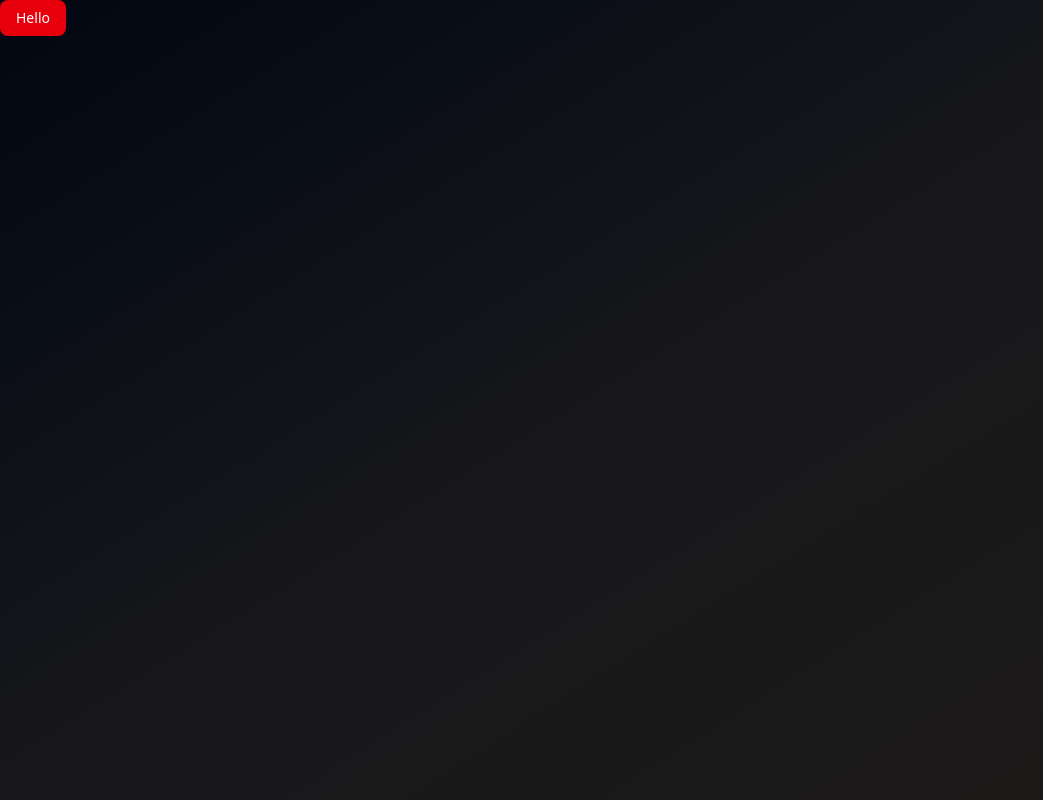
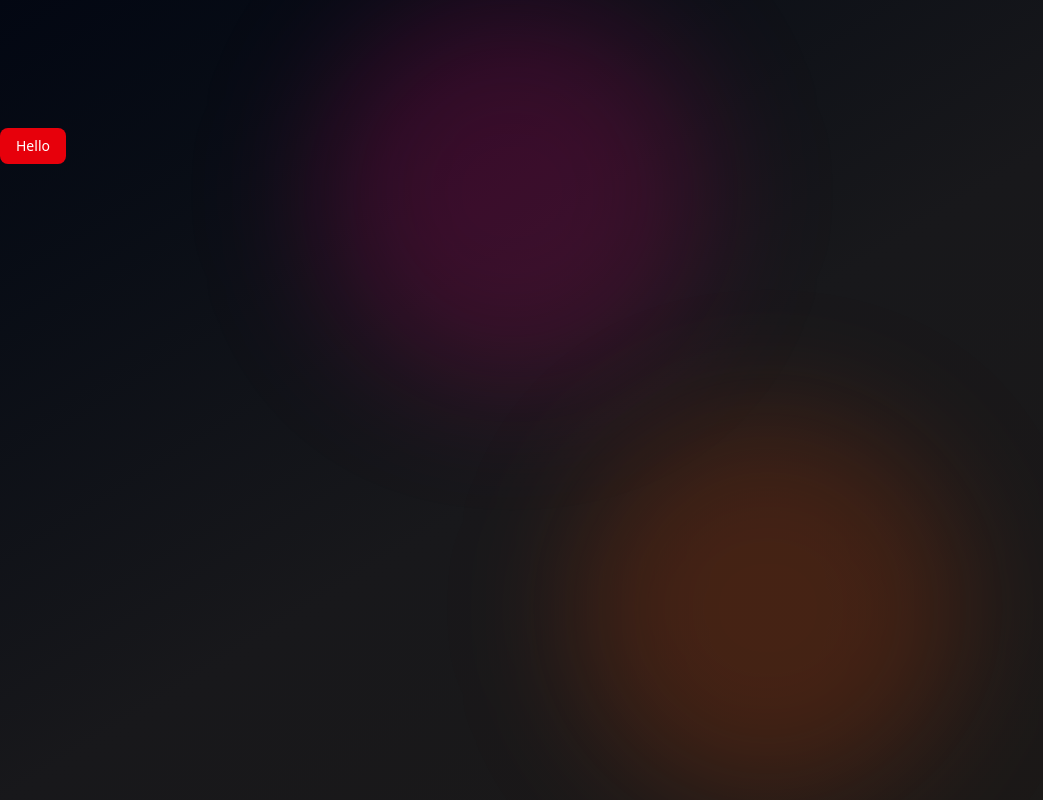
Before and after one commit to anya-builds/evonix, a Next.js app: page / in a window 1280 px wide. Shown: the whole page, without its empty margins (0-1043 px from the left). Built offline with nearby package versions, Linux system fonts and the light colour scheme.

Commit message:
AI Event Organizer

```diff
--- a/app/layout.js
+++ b/app/layout.js
@@ -1,4 +1,5 @@
 
+import { ThemeProvider } from "@/components/theme-provider";
 import "./globals.css";
 
 
@@ -9,11 +10,21 @@ export const metadata = {
 
 export default function RootLayout({ children }) {
   return (
-    <html lang="en">
+    <html lang="en" suppressHydrationWarning>
       <body
         className={`bg-linear-to-br from-gray-950 via-zinc-900 to-stone-900 text-white`}
       >
-        <main className="min-h-screen">{children}</main>
+        <ThemeProvider>
+        <main className="relative min-h-screen container mx-auto pt-40 md:pt-32">
+          {/* glow */}
+          <div className="pointer-events-none absolute inset-0 -z-10 overflow-hidden">
+                  <div className="absolute top-0 left-1/4 w-96 h-96 bg-pink-600/20 rounded-full blur-3xl" />
+                  <div className="absolute bottom-0 right-1/4 w-96 h-96 bg-orange-600/20 rounded-full blur-3xl" />
+                </div>
+          <div className="relative z-10">{children}</div>
+          {/* footer */}
+        </main>
+        </ThemeProvider>
       </body>
     </html>
   );
--- /dev/null
+++ b/components/theme-provider.jsx
@@ -0,0 +1,8 @@
+"use client";
+
+import * as React from "react";
+import { ThemeProvider as NextThemesProvider } from "next-themes";
+
+export function ThemeProvider({ children, ...props }) {
+  return <NextThemesProvider {...props}>{children}</NextThemesProvider>;
+}
```
